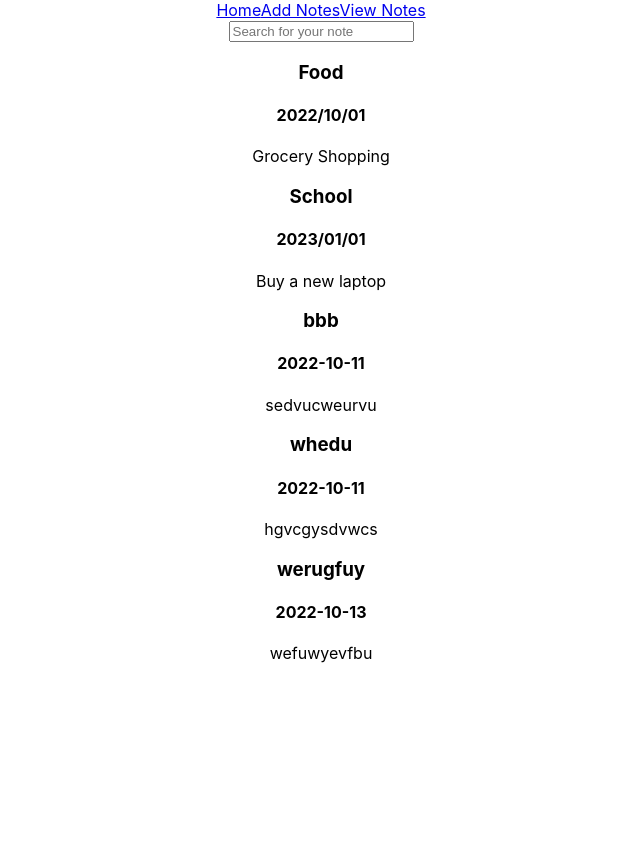
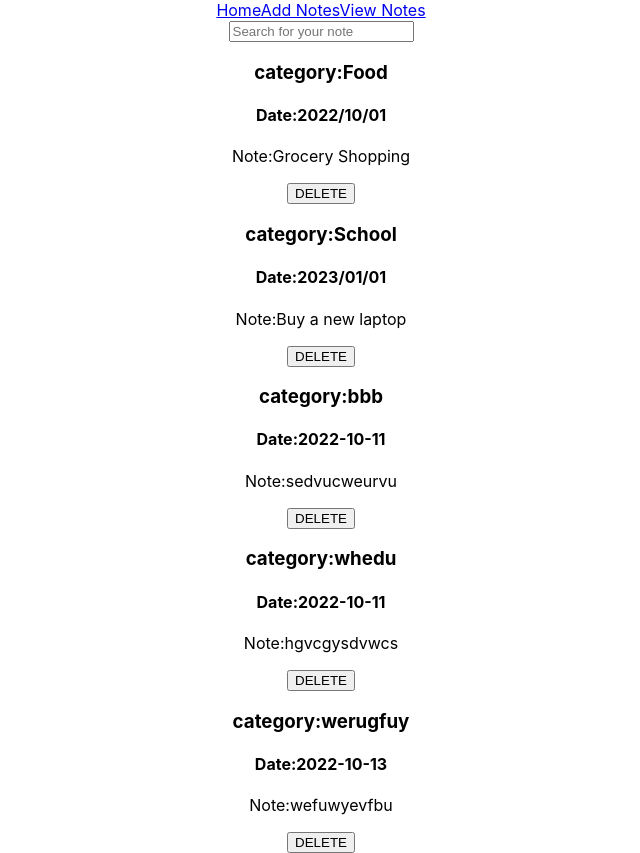
Before and after one commit to Bit-Bytes-Bits/notes-keeper, a React (Create React App) app: page / in a window 1280 px wide. Shown: the whole page, without its empty margins (319-959 px from the left). Before the commit the page ends 800 px from the top, so only its background shows below. Built offline with nearby package versions, Linux system fonts and the light colour scheme; data requests are answered from the project's data file.

Commit message:
display notes that match a search criteria

```diff
--- a/src/components/HomePage.js
+++ b/src/components/HomePage.js
@@ -1,16 +1,11 @@
 import React from "react";
+import NotesList from "./NotesList";
 
-function HomePage({ notes }) {
-  // console.log(notes)
-
-  const list = notes.map((note) => (
-    <div>
-      <h3>{note.category}</h3>
-      <h4>{note.date}</h4>
-      <p>{note.text}</p>
-    </div>
-  ));
-  return <div>{list}</div>;
+function HomePage({ notes, search,onDelete }) {
+  const noteList=notes.filter((note)=>note.text.toLowerCase().includes(search.toLowerCase()))
+  return <div className="noteContainer">
+  {noteList.map((note)=><NotesList id={note.id} note={note} onDelete={onDelete}/>)}
+  </div>;
 }
 
 export default HomePage;
```
